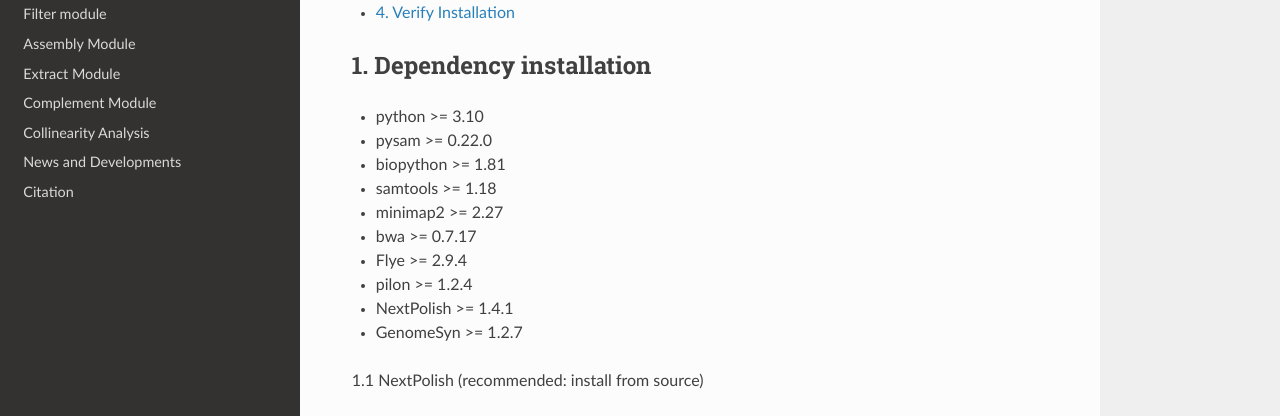
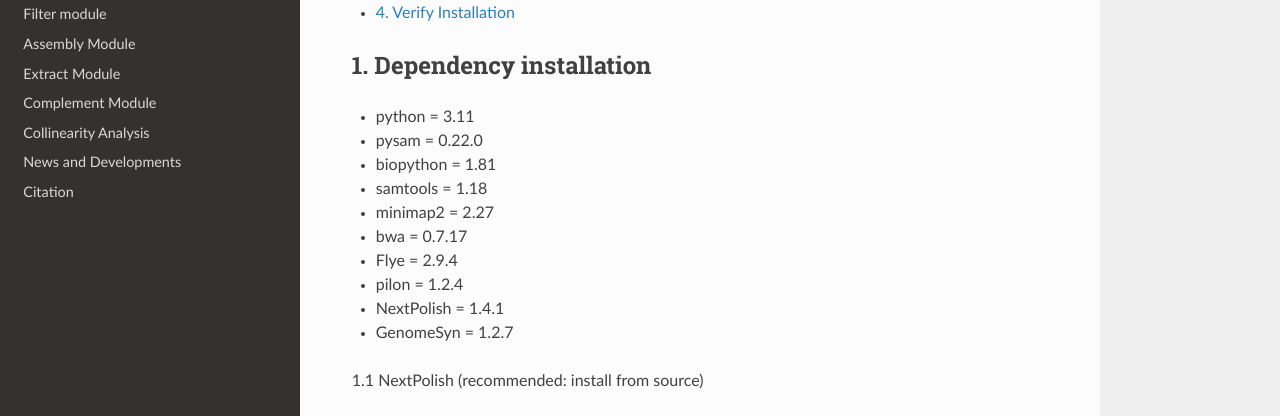
Before and after one commit to lxie-0709/TeloComp, a Sphinx documentation site: the page built from docs/content/installation.rst, in a window 1280 px wide and 900 px high. Shown: the part 303-719 px from the top of the window. Built offline with Sphinx 7.4.7 and the Read the Docs theme 3.1.0, drawn with Linux system fonts in a browser that asks for light colours.

Commit message:
Update installation.rst

```diff
--- a/docs/content/installation.rst
+++ b/docs/content/installation.rst
@@ -11,16 +11,16 @@
 1. Dependency installation
 --------------------------
 
-* python >= 3.10
-* pysam >= 0.22.0
-* biopython >= 1.81
-* samtools >= 1.18
-* minimap2 >= 2.27
-* bwa >= 0.7.17
-* Flye >= 2.9.4
-* pilon >= 1.2.4
-* NextPolish >= 1.4.1
-* GenomeSyn >= 1.2.7
+* python = 3.11
+* pysam = 0.22.0
+* biopython = 1.81
+* samtools = 1.18
+* minimap2 = 2.27
+* bwa = 0.7.17
+* Flye = 2.9.4
+* pilon = 1.2.4
+* NextPolish = 1.4.1
+* GenomeSyn = 1.2.7
 
 1.1 NextPolish (recommended: install from source)
 
```
